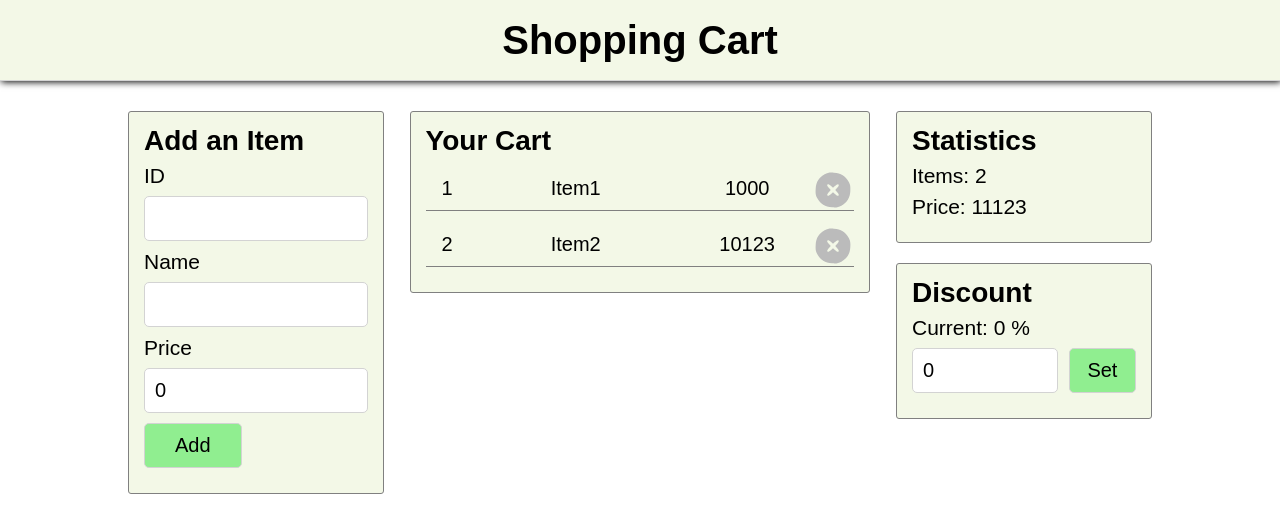
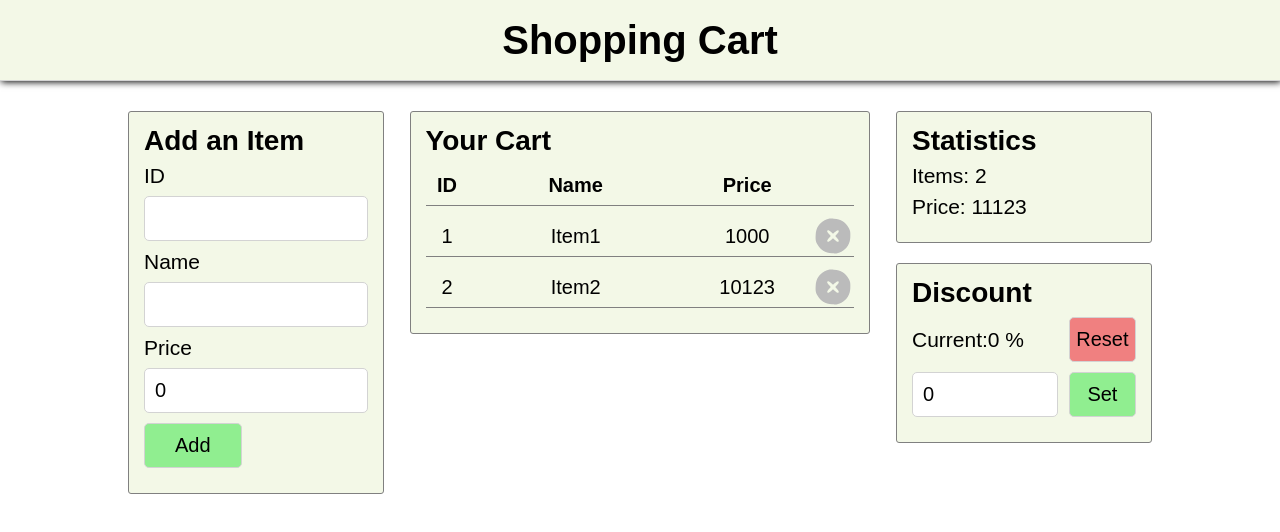
Before and after one commit to alevshinskii/shopping-cart, a React (Create React App) app: page / in a window 1280 px wide. Shown: the top 532 px of the page. Built offline with nearby package versions, Linux system fonts and the light colour scheme.

Commit message:
reset discount btn

```diff
--- a/src/components/Discount.jsx
+++ b/src/components/Discount.jsx
@@ -11,8 +11,11 @@ const Discount=()=>{
         <div className="discount-block">
             <h3>Discount</h3>
             <div className="current-discount">
-                <span>Current: </span>
-                <span>{current} %</span>
+                <div className="text">
+                    <span>Current: </span>
+                    <span> {current} %</span>
+                </div>
+                <button className="danger-button" onClick={(e)=>{e.preventDefault(); setCurrent(0); setDiscount(0);}} >Reset</button>
             </div>
             <div className="set-discount">
                 <form>
--- a/src/components/ListItems.jsx
+++ b/src/components/ListItems.jsx
@@ -8,6 +8,22 @@ const ListItems = function({items, remove}){
     return(
         <div className="list-block">
             <h3>Your Cart</h3>
+            <div className="item title">
+                <div className="item-id">
+                    ID
+                </div>
+                <div className="item-name">
+                    Name
+                </div>
+                <div className="item-price">
+                    Price
+                </div>
+                <div className="item-actions">
+                    <button>
+                        <img src="./images/delete.svg" alt="Delete"/>
+                    </button>
+                </div>
+            </div>
             {
                 items.map(item =>
                     <Item item={item} key={item.id} remove={remove}></Item>
--- a/src/styles/index.css
+++ b/src/styles/index.css
@@ -31,6 +31,17 @@ label {
   font-weight: 500; }
   .success-button:hover {
     background-color: green;
+    color: white; }
+
+.danger-button {
+  padding: 10px 0;
+  border: 1px solid lightgray;
+  border-radius: 5px;
+  background-color: lightcoral;
+  font-size: 20px;
+  font-weight: 500; }
+  .danger-button:hover {
+    background-color: red;
     color: white; }
 
 input {
@@ -87,7 +98,9 @@ input {
         .container .center-block .list-block .item .item-price {
           width: 30%; }
         .container .center-block .list-block .item .item-actions {
-          width: 10%; }
+          width: 10%;
+          display: flex;
+          align-items: center; }
           .container .center-block .list-block .item .item-actions button {
             background-color: transparent;
             width: 100%;
@@ -98,6 +111,10 @@ input {
               height: auto; }
               .container .center-block .list-block .item .item-actions button img:hover {
                 filter: invert(40%) sepia(58%) saturate(4303%) hue-rotate(340deg) brightness(93%) contrast(114%); }
+      .container .center-block .list-block .title {
+        font-weight: 600; }
+        .container .center-block .list-block .title .item-actions {
+          visibility: hidden; }
   .container .right-block {
     width: 25%; }
     .container .right-block .stats-block {
@@ -123,6 +140,15 @@ input {
       font-weight: 500; }
       .container .right-block .discount-block > * {
         margin-bottom: 10px; }
+      .container .right-block .discount-block .current-discount {
+        display: flex;
+        justify-content: space-between; }
+        .container .right-block .discount-block .current-discount .text {
+          display: flex;
+          align-items: center;
+          width: 65%; }
+        .container .right-block .discount-block .current-discount button {
+          width: 30%; }
       .container .right-block .discount-block .set-discount form {
         display: flex;
         justify-content: space-between; }
--- a/src/styles/sass/index.scss
+++ b/src/styles/sass/index.scss
@@ -46,6 +46,21 @@ label {
 
     &:hover {
         background-color: green;
+        color: white;
+    }
+}
+
+.danger-button {
+    padding: 10px 0;
+    border: 1px solid lightgray;
+    border-radius: 5px;
+    background-color: lightcoral;
+
+    font-size: 20px;
+    font-weight: 500;
+
+    &:hover {
+        background-color: red;
         color: white;
     }
 }
@@ -142,6 +157,8 @@ input {
 
                 .item-actions {
                     width: 10%;
+                    display: flex;
+                    align-items: center;
                     button {
                         background-color: transparent;
                         width: 100%;
@@ -159,6 +176,12 @@ input {
                             }
                         }
                     }
+                }
+            }
+            .title{
+                font-weight: 600;
+                .item-actions{
+                    visibility: hidden;
                 }
             }
         }
@@ -204,6 +227,22 @@ input {
                 margin-bottom: 10px;
             }
 
+            .current-discount{
+                display: flex;
+                    justify-content: space-between;
+
+                    .text{
+                        display: flex;
+                        align-items: center;
+                        width:65%;
+                    }
+
+                    button{
+                        width: 30%;
+                    }
+            }
+
+
             .set-discount{
                 form{
 
```
Also changed, not shown: 1 other file (tests, documents, lock files or other folders).
